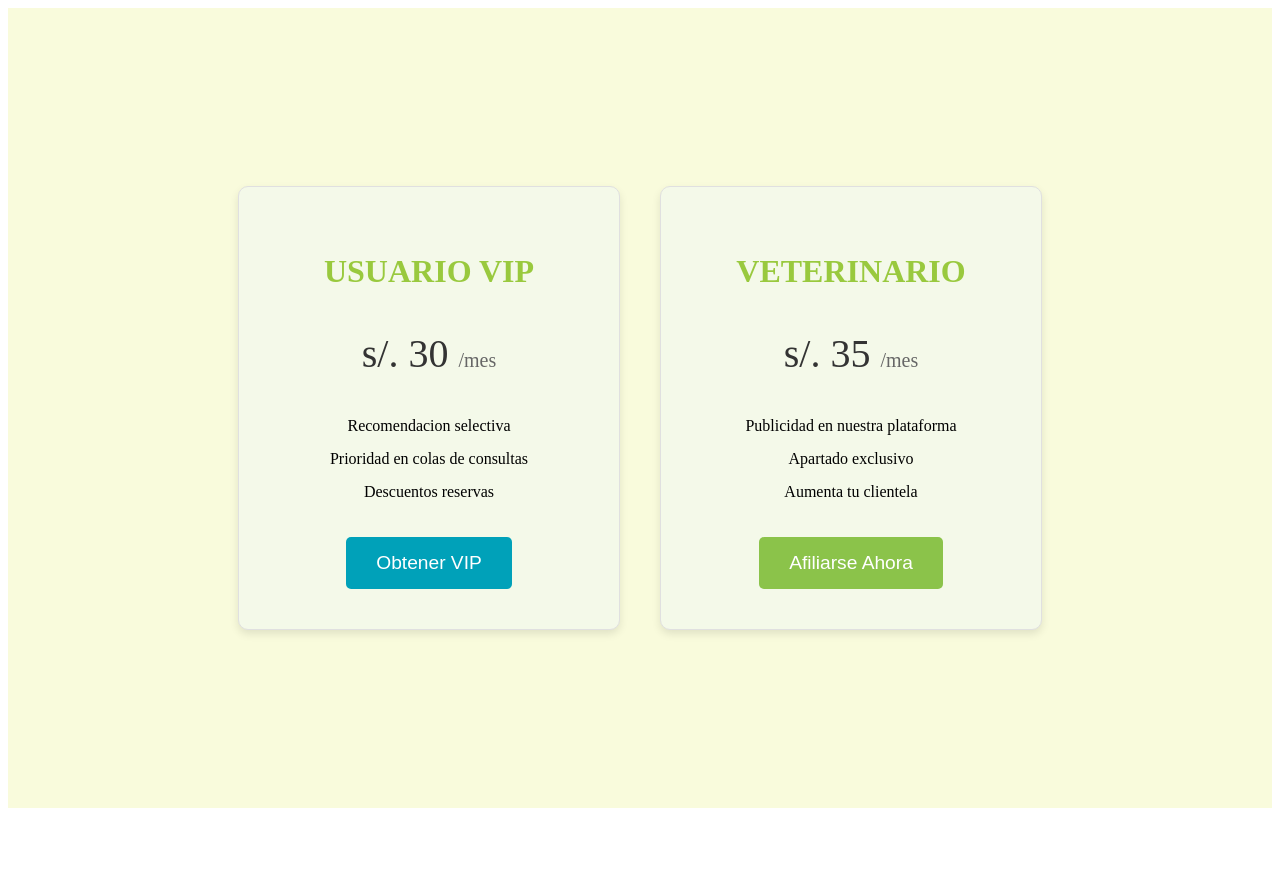
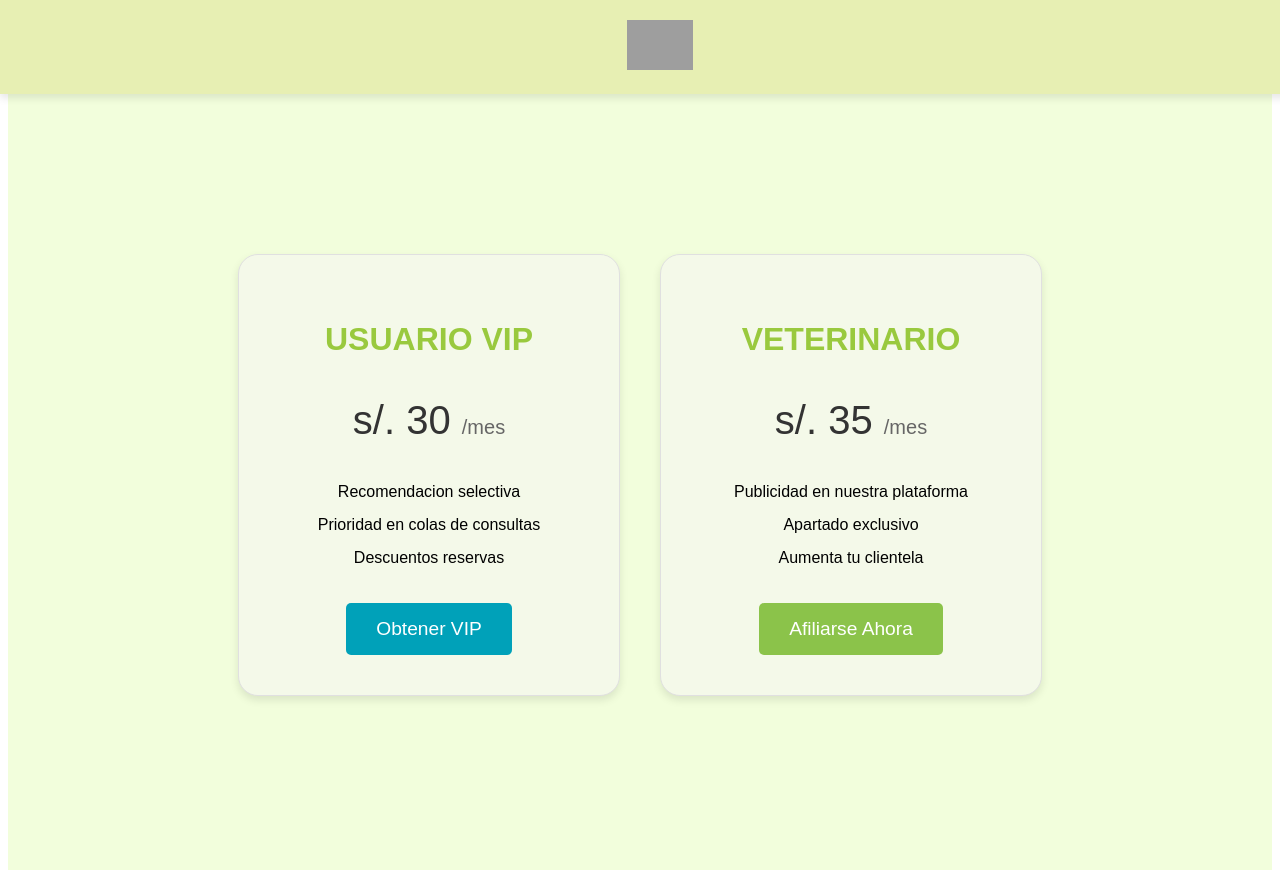
Before and after one commit to PetWellness-UPC/app-PetWellness, an Angular app: page /precios in a window 1280 px wide. Before the commit the page ends 816 px from the top, so only its background shows below. Built offline with nearby package versions, Linux system fonts and the light colour scheme; grey boxes are pictures that could not be loaded.

Commit message:
Fix: he añadido un header y he mejorado algunos estilos

```diff
--- a/src/app/precios/precios.component.css
+++ b/src/app/precios/precios.component.css
@@ -1,26 +1,44 @@
-/* Estilos generales */
-body, html {
+/* Asegúrate de que el fondo cubra toda la pantalla */
+html, body {
   height: 100%;
   margin: 0;
   font-family: Arial, sans-serif;
+  background-color: #F2FEDC;
 }
 
-  /* Contenedor principal para asegurar que cubre toda la pantalla */
+/* Estilos para el header */
+header {
+  background-color: #E7EFB3;
+  padding: 20px;
+  text-align: center;
+  box-shadow: 0 4px 8px rgba(0,0,0,0.1);
+  position: fixed;
+  width: 100%;
+  top: 0;
+  left: 0;
+  z-index: 1000;
+}
+
+.header__logoImage {
+  height: 50px;
+}
+
+/* Contenedor principal */
 .container {
   display: flex;
   justify-content: center;
   align-items: center;
-    height: 100vh; /* 100% de la altura de la ventana gráfica */
-    background-color: #f9fbdc; /* Fondo que cubre toda la pantalla */
+  height: calc(100vh - 10px); /* Ajustar altura para no cubrir el header */
+  margin-top: 80px; /* Espacio para el header fijo */
 }
 
 /* Estilo de las tarjetas */
 .card {
   background-color: #f4f9e9;
   border: 1px solid #e0e0e0;
-    border-radius: 10px;
+  border-radius: 20px;
   box-shadow: 0 4px 8px rgba(0,0,0,0.1);
-    padding: 40px; /* Ajustar el padding para hacer las tarjetas más grandes */
+  padding: 40px;
   text-align: center;
   width: 300px; /* Ajustar el ancho de las tarjetas */
   margin: 20px; /* Espacio entre las tarjetas */
--- a/src/app/precios/precios.component.html
+++ b/src/app/precios/precios.component.html
@@ -1,3 +1,7 @@
+<body>
+    <header>
+      <a href="/"><img class="header__logoImage" src="assets/HeaderLogo.png" alt="alt text" /></a>
+    </header>
     <div class="container">
       <div class="card">
         <h2>USUARIO VIP</h2>
@@ -20,3 +24,4 @@
         <button class="btn vet">Afiliarse Ahora</button>
       </div>
     </div>
+  </body>
```
Lines whose indentation alone changed are shown as unchanged.
